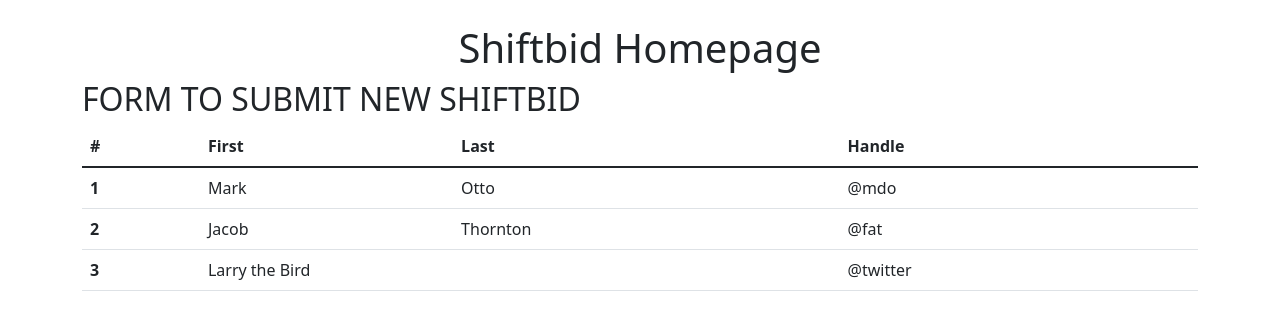
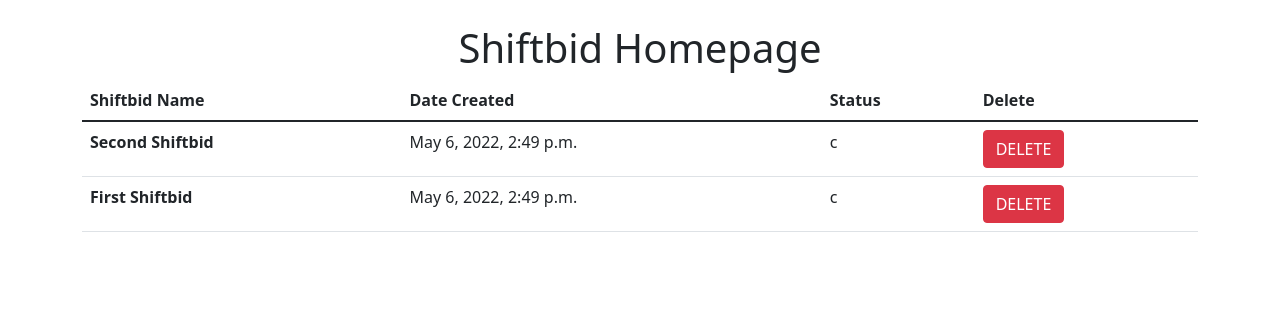
Before and after one commit to tanley5/Working_Shiftbid, a Django app: page /sb/ in a window 1280 px wide. Shown: the part 73-403 px from the top of the page. Run offline with Django 4.2, Linux system fonts and the light colour scheme; data comes from the database, SQL or seed files in the repository; some libraries are stand-ins or nearby versions.

Commit message:
Changed Shiftbid Index to ListView

```diff
--- a/shiftbid/views.py
+++ b/shiftbid/views.py
@@ -1,5 +1,9 @@
 from django.views.generic.base import TemplateView
+from django.views.generic.list import ListView
 from django.shortcuts import render
 
-class ShiftbidIndexView(TemplateView):
+from .models import Shiftbid
+
+class ShiftbidIndexView(ListView):
     template_name = 'shiftbid/index.html'
+    model = Shiftbid
--- a/templates/shiftbid/index.html
+++ b/templates/shiftbid/index.html
@@ -6,34 +6,26 @@ Shiftbid
 
 {% block content %}
 <h1 class="text-center">Shiftbid Homepage</h1>
-<h2>FORM TO SUBMIT NEW SHIFTBID</h2>
+<!-- FORM TO SUBMIT NEW SHIFTBID -->
 <table class="table table-hover">
     <thead>
         <tr>
-            <th scope="col">#</th>
-            <th scope="col">First</th>
-            <th scope="col">Last</th>
-            <th scope="col">Handle</th>
+            <th scope="col">Shiftbid Name</th>
+            <th scope="col">Date Created</th>
+            <th scope="col">Status</th>
+            <th scope="col">Delete</th>
         </tr>
     </thead>
     <tbody>
+        {% for shiftbid in object_list %}
         <tr>
-            <th scope="row">1</th>
-            <td>Mark</td>
-            <td>Otto</td>
-            <td>@mdo</td>
+            <th scope="row">{{ shiftbid.shiftbid_name }}</th>
+            <td>{{ shiftbid.date_created }}</td>
+            <td>{{ shiftbid.shift_status }}</td>
+            <!-- Need to use form -->
+            <td><button type="submit" class="btn btn-danger">DELETE</button></td>
         </tr>
-        <tr>
-            <th scope="row">2</th>
-            <td>Jacob</td>
-            <td>Thornton</td>
-            <td>@fat</td>
-        </tr>
-        <tr>
-            <th scope="row">3</th>
-            <td colspan="2">Larry the Bird</td>
-            <td>@twitter</td>
-        </tr>
+        {% endfor %}
     </tbody>
 </table>
 {% endblock content %}
```
